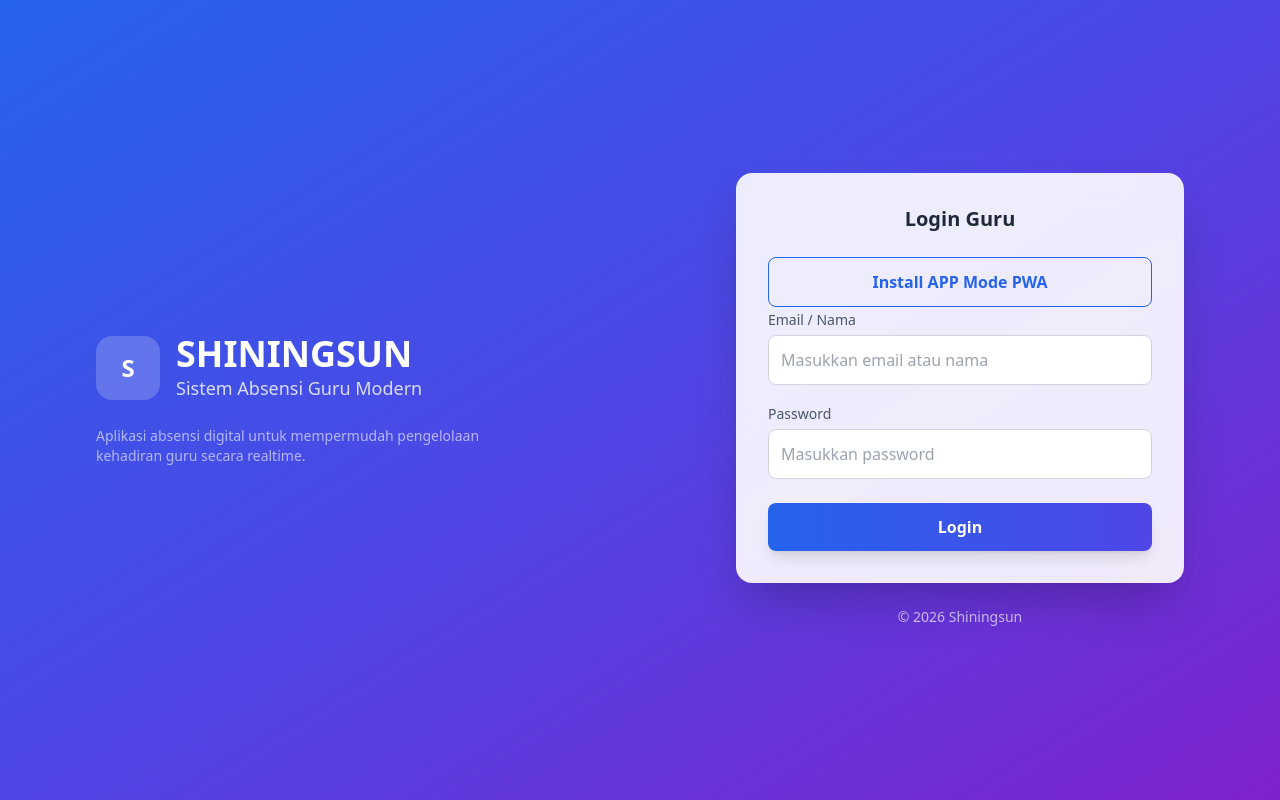
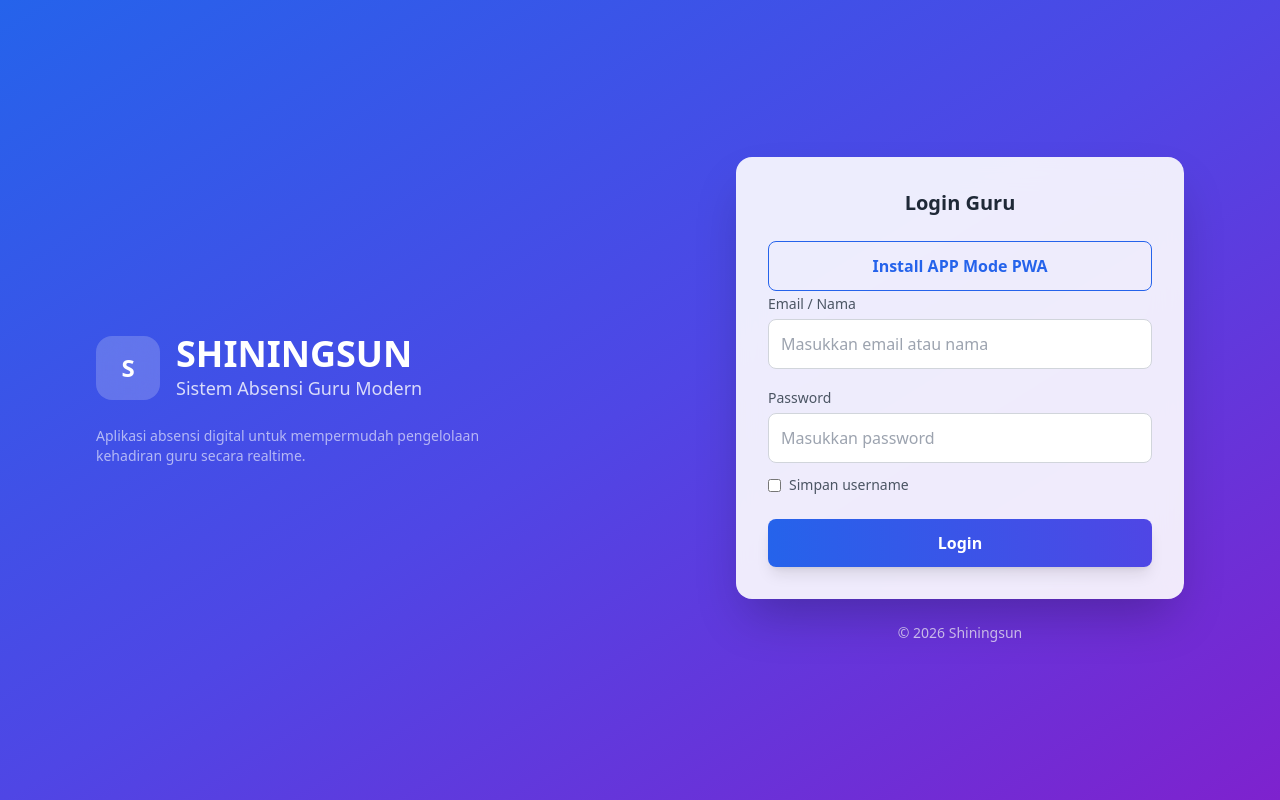
Before and after one commit to rafirachmawan/Absensi-Shiningsun-PWA, a React (Vite) app: page / in a window 1280 px wide. Built offline with nearby package versions, Linux system fonts and the light colour scheme.

Commit message:
Update Login

```diff
--- a/src/pages/Login.jsx
+++ b/src/pages/Login.jsx
@@ -1,5 +1,5 @@
 import { useNavigate } from "react-router-dom";
-import { useState } from "react";
+import { useState, useEffect } from "react";
 import { signInWithEmailAndPassword } from "firebase/auth";
 
 import InstallPWA from "../components/InstallPWA";
@@ -20,6 +20,17 @@ export default function Login() {
 
   const [identifier, setIdentifier] = useState("");
   const [password, setPassword] = useState("");
+  const [remember, setRemember] = useState(false);
+
+  /* LOAD USERNAME JIKA PERNAH DISIMPAN */
+  useEffect(() => {
+    const saved = localStorage.getItem("rememberUser");
+
+    if (saved) {
+      setIdentifier(saved);
+      setRemember(true);
+    }
+  }, []);
 
   const handleLogin = async () => {
     try {
@@ -65,6 +76,14 @@ export default function Login() {
         return;
       }
 
+      /* SIMPAN USERNAME JIKA DICENTANG */
+
+      if (remember) {
+        localStorage.setItem("rememberUser", identifier);
+      } else {
+        localStorage.removeItem("rememberUser");
+      }
+
       if (userData.role === "superadmin") {
         navigate("/admin/dashboard");
       } else {
@@ -78,7 +97,8 @@ export default function Login() {
 
   return (
     <div className="min-h-screen flex flex-col md:flex-row bg-gradient-to-br from-blue-600 via-indigo-600 to-purple-700">
-      {/* LEFT SIDE (DESKTOP ONLY) */}
+      {/* LEFT SIDE */}
+
       <div className="hidden md:flex md:w-1/2 flex-col justify-center items-center text-white p-10">
         <div className="max-w-md text-center md:text-left">
           <div className="flex items-center justify-center md:justify-start gap-4 mb-6">
@@ -102,10 +122,12 @@ export default function Login() {
         </div>
       </div>
 
-      {/* RIGHT SIDE LOGIN */}
+      {/* RIGHT SIDE */}
+
       <div className="flex flex-1 items-center justify-center p-6">
         <div className="w-full max-w-md">
           {/* MOBILE HEADER */}
+
           <div className="text-center mb-8 md:hidden">
             <div className="flex justify-center mb-4">
               <div className="w-14 h-14 bg-white text-blue-600 rounded-xl flex items-center justify-center font-bold text-xl shadow-lg">
@@ -119,6 +141,7 @@ export default function Login() {
           </div>
 
           {/* LOGIN CARD */}
+
           <div className="bg-white/90 backdrop-blur-lg rounded-2xl shadow-2xl p-8">
             <h2 className="text-xl font-semibold text-gray-800 mb-6 text-center">
               Login Guru
@@ -126,7 +149,8 @@ export default function Login() {
 
             <InstallPWA />
 
-            {/* IDENTIFIER */}
+            {/* USERNAME */}
+
             <div className="mb-4">
               <label className="text-sm text-gray-600">Email / Nama</label>
 
@@ -134,12 +158,13 @@ export default function Login() {
                 placeholder="Masukkan email atau nama"
                 value={identifier}
                 onChange={(e) => setIdentifier(e.target.value)}
-                className="mt-1 w-full border border-gray-300 rounded-lg p-3 focus:ring-2 focus:ring-blue-500 outline-none transition"
+                className="mt-1 w-full border border-gray-300 rounded-lg p-3 focus:ring-2 focus:ring-blue-500 outline-none"
               />
             </div>
 
             {/* PASSWORD */}
-            <div className="mb-6">
+
+            <div className="mb-3">
               <label className="text-sm text-gray-600">Password</label>
 
               <input
@@ -147,11 +172,25 @@ export default function Login() {
                 placeholder="Masukkan password"
                 value={password}
                 onChange={(e) => setPassword(e.target.value)}
-                className="mt-1 w-full border border-gray-300 rounded-lg p-3 focus:ring-2 focus:ring-blue-500 outline-none transition"
+                className="mt-1 w-full border border-gray-300 rounded-lg p-3 focus:ring-2 focus:ring-blue-500 outline-none"
               />
             </div>
 
-            {/* BUTTON */}
+            {/* REMEMBER */}
+
+            <div className="flex items-center mb-6">
+              <input
+                type="checkbox"
+                checked={remember}
+                onChange={(e) => setRemember(e.target.checked)}
+                className="mr-2"
+              />
+
+              <span className="text-sm text-gray-600">Simpan username</span>
+            </div>
+
+            {/* LOGIN BUTTON */}
+
             <button
               onClick={handleLogin}
               className="w-full bg-gradient-to-r from-blue-600 to-indigo-600 hover:opacity-90 text-white font-semibold py-3 rounded-lg shadow-lg transition"
@@ -161,6 +200,7 @@ export default function Login() {
           </div>
 
           {/* FOOTER */}
+
           <p className="text-center text-white/70 text-sm mt-6">
             © 2026 Shiningsun
           </p>
```
